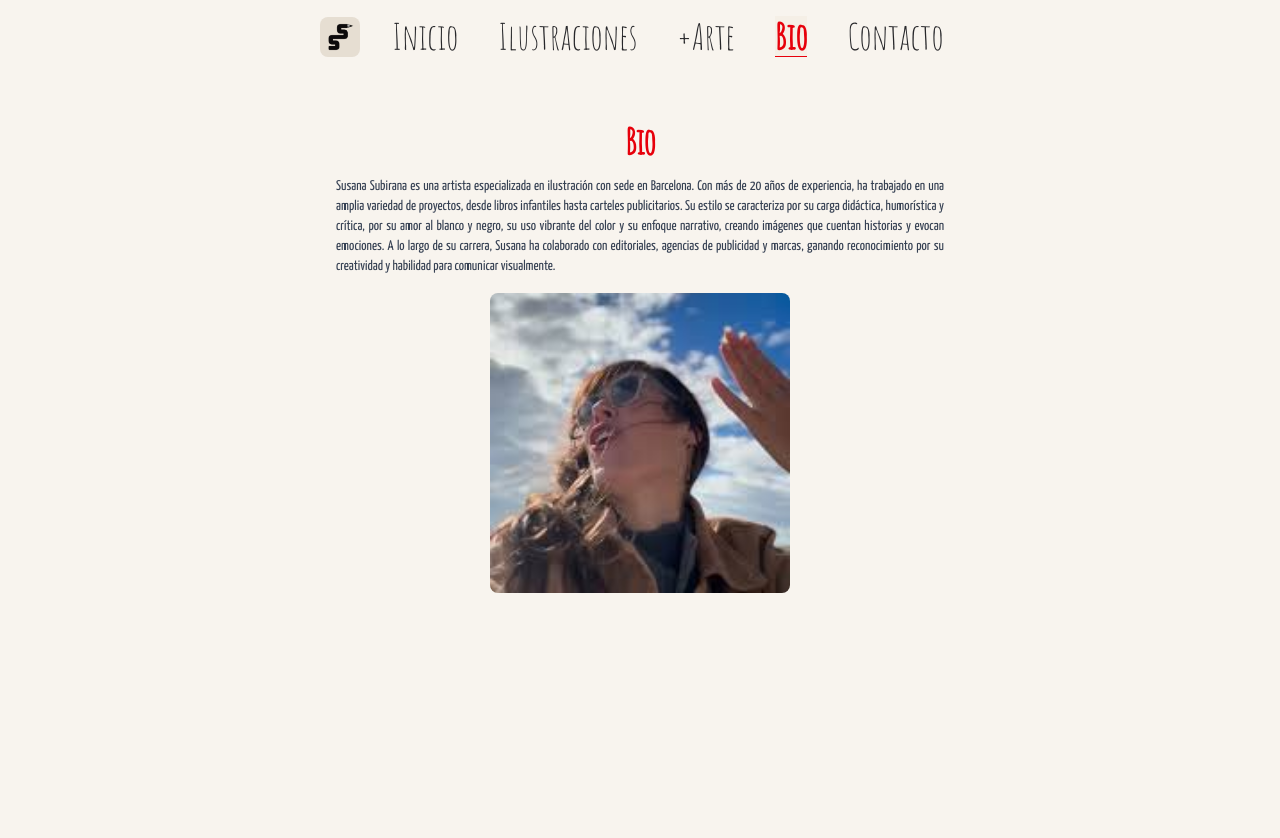
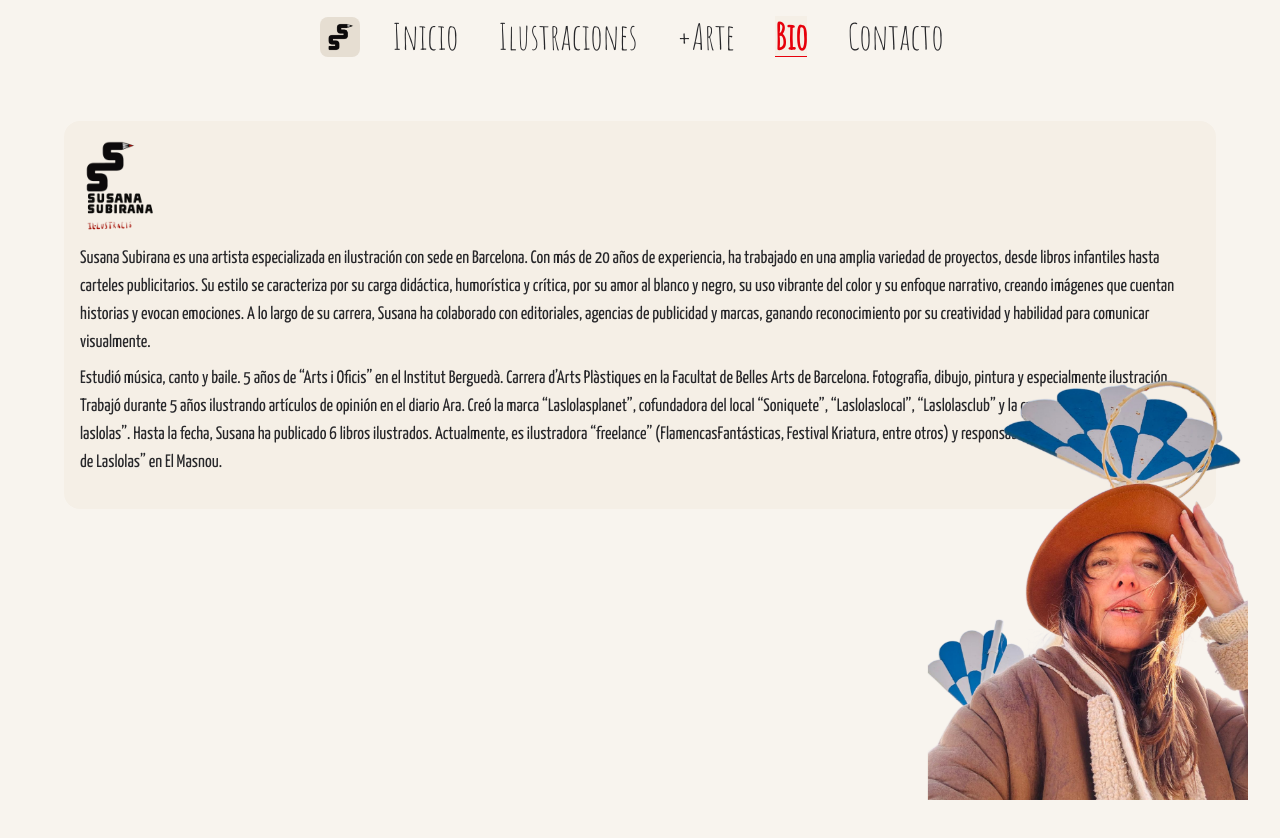
Before and after one commit to dabocher/su_portfolio, a Next.js app: page /bio in a window 1280 px wide. Shown: the top 838 px of the page. Before the commit the page ends 800 px from the top, so only its background shows below. Built offline with nearby package versions, Linux system fonts and the light colour scheme.

Commit message:
Populate description and add logo with text and a sticky Su portrait

```diff
--- a/app/bio/page.tsx
+++ b/app/bio/page.tsx
@@ -1,12 +1,17 @@
 import Image from "next/image";
 const Bio = () => {
   return (
-    <main className="flex flex-col items-center justify-center   h-full">
-      <h1 className="text-4xl font-semibold leading-10 tracking-tight pb-4 text-center">
-        Bio
-      </h1>
-      <div className="max-w-2xl px-8 pb-4 text-center text-sm font-yanone text-gray-700">
-        <p className="text-justify">
+    <div className="relative min-h-screen flex flex-col">
+      <main className="bg-[#f5efe6] rounded-2xl flex flex-col gap-2 mx-6 sm:mx-8 p-4  text-sm sm:text-lg font-yanone text-zinc-800">
+        <div>
+          <Image
+            src="/images/bio/sulogotexto.webp"
+            alt="Susana Subirana"
+            width={100}
+            height={100}
+          />
+        </div>
+        <p>
           Susana Subirana es una artista especializada en ilustración con sede
           en Barcelona. Con más de 20 años de experiencia, ha trabajado en una
           amplia variedad de proyectos, desde libros infantiles hasta carteles
@@ -18,17 +23,31 @@ const Bio = () => {
           reconocimiento por su creatividad y habilidad para comunicar
           visualmente.
         </p>
-      </div>
-      <div className="max-w-2xl px-16 ">
+        <p>
+          Estudió música, canto y baile. 5 años de “Arts i Oficis” en el
+          Institut Berguedà. Carrera d’Arts Plàstiques en la Facultat de Belles
+          Arts de Barcelona. Fotografía, dibujo, pintura y especialmente
+          ilustración. Trabajó durante 5 años ilustrando artículos de opinión en
+          el diario Ara. Creó la marca “Laslolasplanet”, cofundadora del local
+          “Soniquete”, “Laslolaslocal”, “Laslolasclub” y la casa rural “El
+          paraíso de laslolas”. Hasta la fecha, Susana ha publicado 6 libros
+          ilustrados. Actualmente, es ilustradora “freelance”
+          (FlamencasFantásticas, Festival Kriatura, entre otros) y responsable
+          del espacio creativo “La cueva de Laslolas” en El Masnou.
+        </p>
+        <p></p>
+        <p></p>
+      </main>
+      <div className="flex justify-end sticky bottom-0 pointer-events-none">
         <Image
-          src="/images/bio/susu0.webp"
+          src="/images/bio/susinfondo.webp"
           alt="Susana Subirana"
           width={300}
           height={300}
-          className="rounded-lg object-cover"
+          className="object-contain w-32 sm:w-64 md:w-80 h-auto "
         />
       </div>
-    </main>
+    </div>
   );
 };
 export default Bio;
```
Also changed, not shown: public/images/bio/sulogotexto.webp (added), public/images/bio/susinfondo.webp (added).
